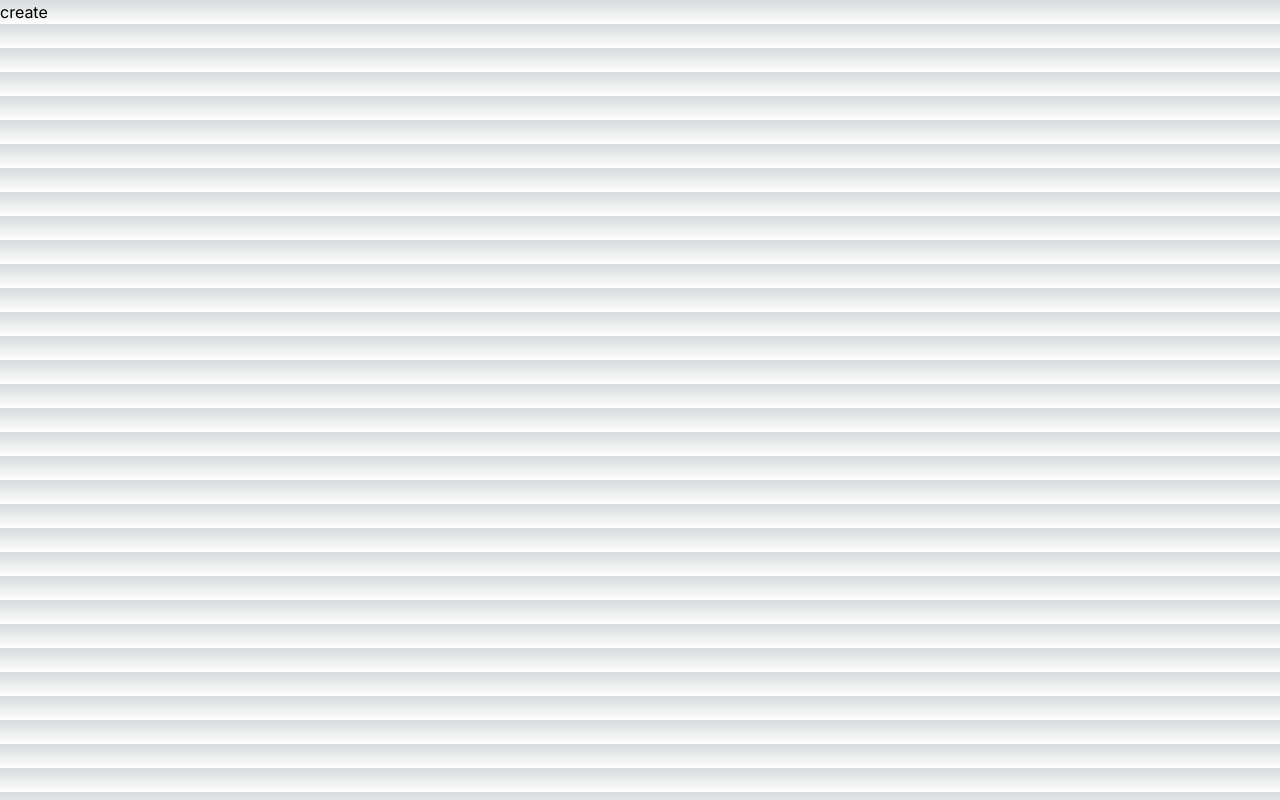
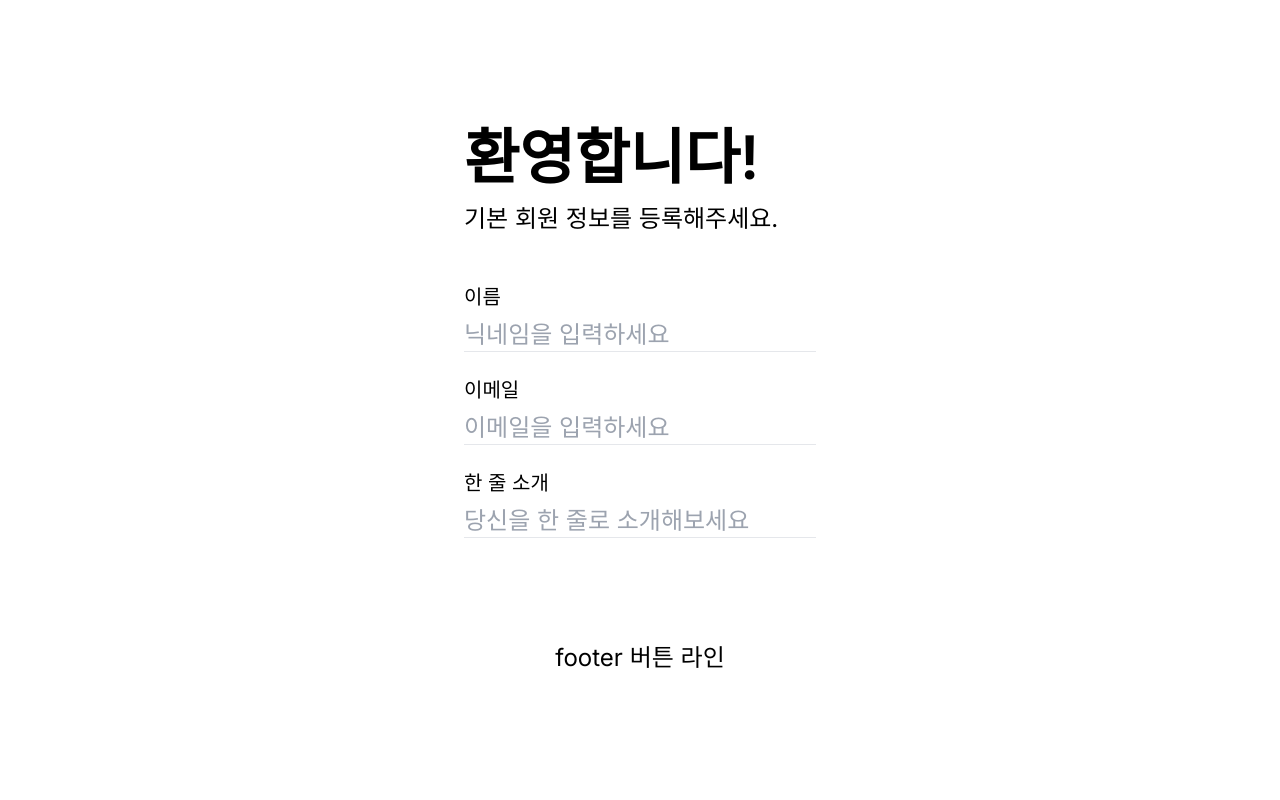
Before and after one commit to belogstudy/belog-client, a Next.js app: page /auth/create in a window 1280 px wide. Built offline with nearby package versions, Linux system fonts and the light colour scheme.

Commit message:
회원가입 UI 구현 완료

```diff
--- a/src/app/(route)/auth/create/page.tsx
+++ b/src/app/(route)/auth/create/page.tsx
@@ -1,3 +1,40 @@
+'use client';
+import { useState } from 'react';
+
 export default function Create() {
-  return <div>create</div>;
+    const [pActive, setPActive] = useState('');
+
+    const handleFocus = (field: string) => {
+        setPActive(field);
+    };
+
+    return (
+        <div className="bg-white flex flex-col items-center justify-center min-h-screen text-2xl">
+            <div className="flex flex-col mb-10 items-start ">
+                <p className="text-black font-semibold text-6xl mb-4">환영합니다!</p>
+                <p className="text-black text-2xl">기본 회원 정보를 등록해주세요.</p>
+                <div className="bg-white flex flex-col items-start mt-12 mb-10">
+                    <p className={`text-xl mb-2 ${pActive === 'name' ? 'text-velogauthgreen-100' : ''}`}>이름</p>
+                    <input
+                        onFocus={() => handleFocus('name')}
+                        className="text-2xl text-velogauthgray-300 mb-6 focus:outline-none border-b border-grey-300 focus:border-velogauthgreen-100 focus:text-velogauthgreen-100" // 입력란의 텍스트 사이즈를 키웁니다
+                        placeholder="닉네임을 입력하세요"
+                    />
+                    <p className={`text-xl mb-2 ${pActive === 'email' ? 'text-velogauthgreen-100' : ''}`}>이메일</p>
+                    <input
+                        onFocus={() => handleFocus('email')}
+                        className="text-2xl text-velogauthgray-300 mb-6 focus:outline-none border-b border-grey-300 focus:border-velogauthgreen-100 focus:text-velogauthgreen-100" // 입력란의 텍스트 사이즈를 키웁니다
+                        placeholder="이메일을 입력하세요"
+                    />
+                    <p className={`text-xl mb-2 ${pActive === 'intro' ? 'text-velogauthgreen-100' : ''}`}>한 줄 소개</p>
+                    <input
+                        onFocus={() => handleFocus('intro')}
+                        className="text-2xl text-velogauthgray-300 mb-6 focus:outline-none border-b border-grey-300 focus:border-velogauthgreen-100 focus:text-velogauthgreen-100" // 입력란의 텍스트 사이즈를 키웁니다
+                        placeholder="당신을 한 줄로 소개해보세요"
+                    />
+                </div>
+            </div>
+            <div>footer 버튼 라인</div>
+        </div>
+    );
 }
--- a/src/app/page.tsx
+++ b/src/app/page.tsx
@@ -1,6 +1,13 @@
 import { SignUpModal } from '@/components/modal/SignUpModal';
 import Image from 'next/image';
+import AuthLayout from './(route)/auth/layout';
+import { Component } from 'react';
+import { AppProps } from 'next/app';
 
 export default function Home() {
-    return <SignUpModal />;
+    return (
+        <>
+            <SignUpModal />;
+        </>
+    );
 }
--- a/src/components/modal/AuthModal.tsx
+++ b/src/components/modal/AuthModal.tsx
@@ -40,27 +40,26 @@ export const AuthModal: React.FC<AuthModalProps> = ({
             inset-0 z-50 outline-none focus:outline-none bg-white bg-opacity-70"
             >
                 <div className="relative w-full lg:w-4/6 my-6 mx-auto lg:max-w-2xl h-full lg:h-3/6 flex rounded-lg shadow-lg ">
+                    {/* 좌측 웰컴 */}
                     <div className="flex flex-col items-center justify-center p-10 bg-velogauthgray-100">
                         <Image
                             width={168}
                             height={108}
                             src={Welcome}
-                            alt="SVG 이미지"
+                            alt="Welcome to Velog"
                         />
                         <h2 className="text-2xl font-semibold text-velogauthgray-200 mt-4">환영합니다</h2>
                     </div>
 
+                    {/* 우측 폼 */}
                     <div className="border-0 my-6 mx-6 relative flex flex-col w-full bg-white outline-none focus:outline-none">
                         {header}
                         <div className="flex flex-col justify-between p-10 rounded-t">
                             <h3 className="text-xl mb-4 font-semibold text-black">{title}</h3>
-                            <h2 className="text-l text-velogauthgray-300">{subtitle}</h2>
+                            <h2 className="text-l text-velogauthgray-300 mb-2">{subtitle}</h2>
                         </div>
-                        <div className="relative p-10 flex-auto">{body}</div>
-                        <div className="flex flex-col gap-2 p-10">
-                            <button />
-                            {footer}
-                        </div>
+                        <div className="relative p-5 flex-auto">{body}</div>
+                        <div className="items-end justify-end flex flex-col gap-2 p-10">{footer}</div>
                     </div>
                 </div>
             </div>
--- a/src/components/modal/SignUpModal.tsx
+++ b/src/components/modal/SignUpModal.tsx
@@ -1,16 +1,15 @@
+'use client';
+
 import { AiOutlineClose } from 'react-icons/ai';
 import { AuthModal } from './AuthModal';
+import { useRouter } from 'next/navigation';
 
 export const SignUpModal = () => {
-    const footer = (
-        <div className="flex justify-end items-center space-x-2">
-            <p className="text-velogauthgreen-100">계정이 이미 있으신가요?</p>
-            <p className="text-velogauthgreen-200 font-semibold">로그인 </p>
-        </div>
-    );
+    const router = useRouter();
 
     const header = (
         <button
+            onClick={() => alert('닫기')}
             className="
 p-1
 ml-auto
@@ -24,22 +23,25 @@ transition"
     );
 
     const body = (
-        <div className="flex flex-col gap-4">
+        <div className="flex flex-row items-center">
             <input
                 type="text"
                 placeholder="이메일을 입력하세요"
-                className="border-4 border-velogauthgray-100 p-2 rounded-lg"
+                className="flex-grow border-2 border-velogauthgray-100 p-2 "
             />
-            <input
-                type="password"
-                placeholder="비밀번호를 입력하세요"
-                className="border-4 border-velogauthgray-100 p-2 rounded-lg"
-            />
-            <input
-                type="text"
-                placeholder="닉네임을 입력하세요"
-                className="border-4 border-velogauthgray-100 p-2 rounded-lg"
-            />
+            <button
+                onClick={() => router.push('/auth/create')}
+                className="bg-velogauthgreen-100 text-white p-2"
+            >
+                회원가입
+            </button>
+        </div>
+    );
+
+    const footer = (
+        <div className="flex justify-end items-center space-x-2">
+            <p className="text-velogauthgreen-100">계정이 이미 있으신가요?</p>
+            <p className="text-velogauthgreen-200 font-semibold">로그인 </p>
         </div>
     );
 
@@ -47,7 +49,7 @@ transition"
         <>
             <div className="fixed inset-0 flex items-center justify-center transition-all duration-300 ease-in-out bg-white p-5 rounded-xl shadow-md">
                 <AuthModal
-                    title="회원 가입"
+                    title="회원가입"
                     header={header}
                     actionLabel="회원 가입"
                     body={body}
```
